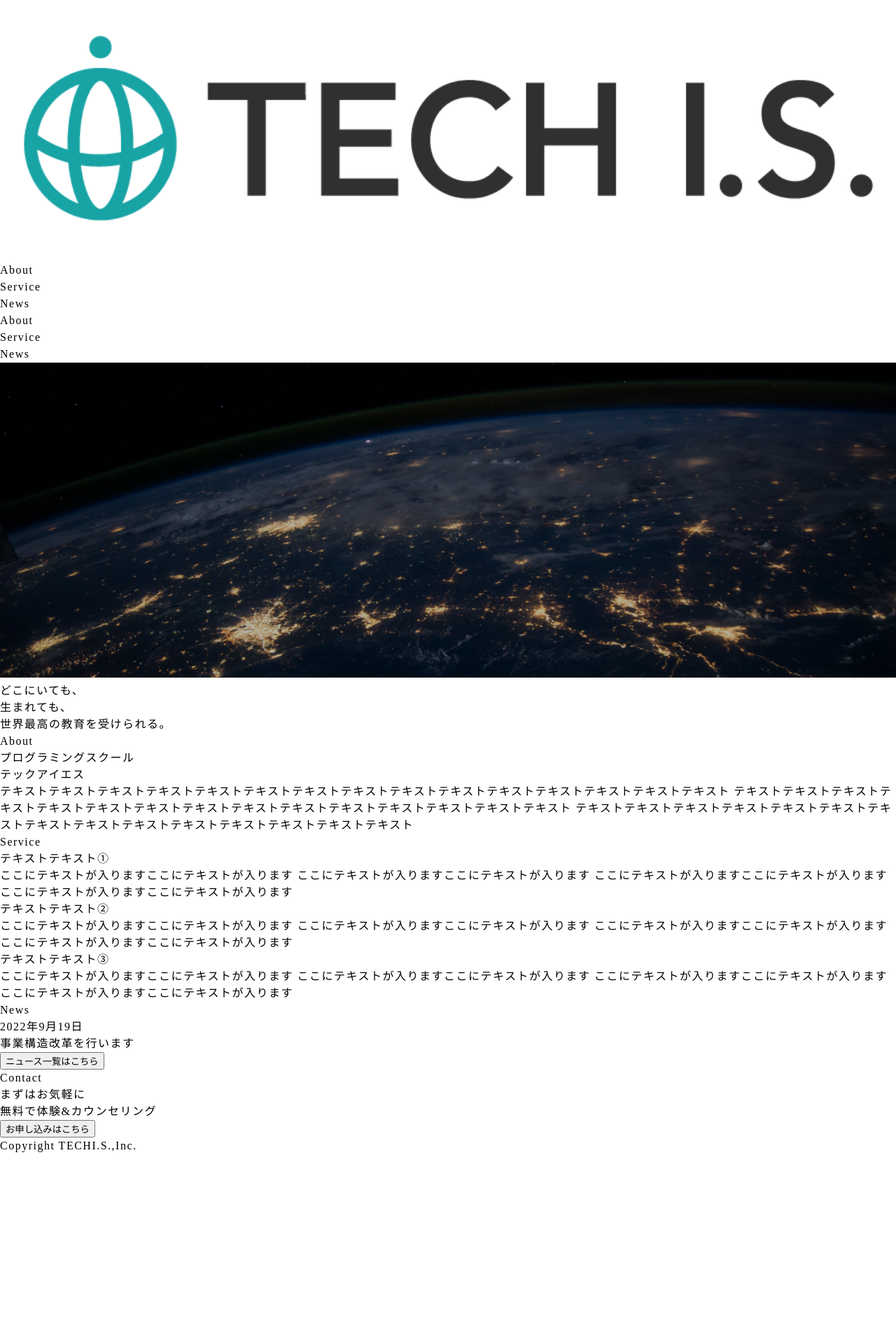
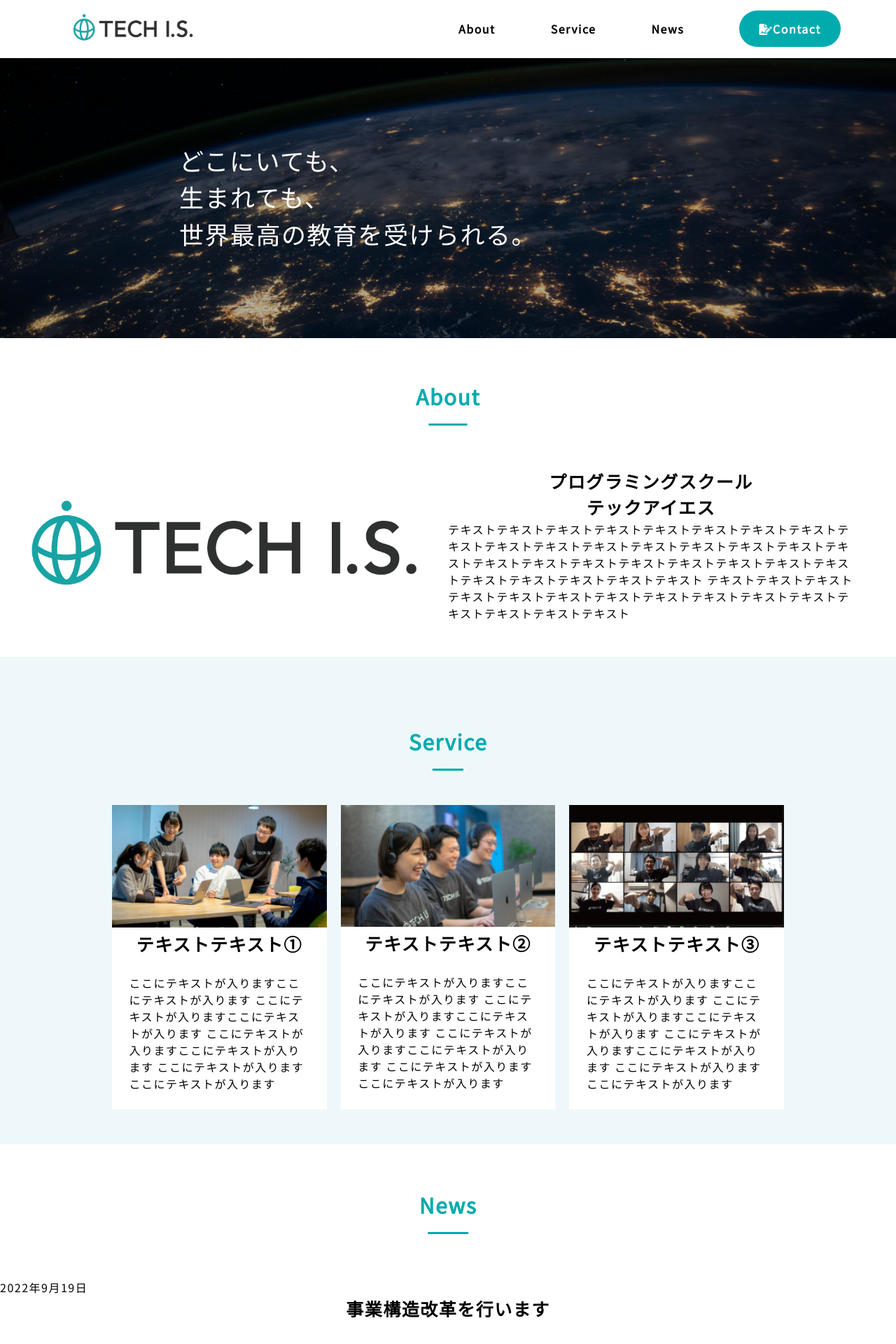
Before and after one commit to mitsuhiro-kobayashi/template-Hamburger-CTAbutton-Returnbutton, a PHP site: page / in a window 1280 px wide. Shown: the top 1920 px of the page at 70% size. Before the commit the page ends 1646 px from the top, so only its background shows below. Run offline with PHP 8.4, Linux system fonts and the light colour scheme; some libraries are stand-ins or nearby versions.

Commit message:
htmlなんとか完成

```diff
--- a/CSS/style.css
+++ b/CSS/style.css
@@ -11,6 +11,216 @@ html {
     transition: none !important;
 }
 
-/************
+/*********
 body
-/************
+**********/
+
+html,
+body {
+    font-size: 16px;
+    font-family: 'Noto Sans JP', sans-serif;
+}
+
+/*********
+common
+**********/
+.common-btn-white {
+    background-color: #fff;
+    border-radius: 50px;
+    padding: 1% 5%;
+    border: solid 0.5px;
+    margin: 50px auto;
+    display: block;
+    text-align: center;
+}
+.common-btn-white a {
+    font-size: larger;
+
+}
+.common-btn-green {
+    background-color: #00abae;
+    border-radius: 50px;
+    padding: 1% 6%;
+    border: none;
+    margin: 50px auto;
+    display: block;
+    text-align: center;
+}
+.common-btn-green a {
+    color: #fff;
+    font-size: larger;
+    display: block;
+    text-align: center;
+}
+
+.common-title-h2 {
+    font-size: 30px;
+    color: #00abae;
+    font-weight: bold;
+    text-align: center;
+    padding: 5%;
+}
+
+.common-title-h2::after {
+    content: '';
+    display: block;
+    width: 5%;
+    height: 3px;
+    background-color: #00abae;
+    transform: translate(950%);
+    margin-top: 1rem;
+}
+
+.common-title-h3 {
+    font-size: 25px;
+    font-weight: bold;
+    text-align: center;
+}
+
+/*********
+header
+**********/
+.header {
+    display: flex;
+    justify-content: space-between;
+}
+
+.header h1 {
+    width: 180px;
+    margin: 13px 0 13px 100px;
+}
+
+.header h1 a img {
+    width: 100%;
+    height: auto;
+}
+
+.menu-pc {
+    display: flex;
+    width: 55%;
+    justify-content: space-evenly;
+    align-items: center;
+}
+
+.menu-pc li {
+    font-weight: bold;
+}
+
+.menu-icon-contact {
+    background-color: #00abae;
+    border-radius: 50px;
+    padding: 2% 4%
+}
+
+.menu-icon-contact a {
+    color: #fff;
+}
+
+.menu-sp {
+    display: none;
+}
+
+/*********
+footer
+**********/
+.footer {
+    background-color: #303030;
+    padding: 50px 0;
+}
+.footer p {
+    color: #fff;
+    text-align: center;
+}
+
+/*********
+front-fv
+**********/
+
+#front-fv {
+    position: relative;
+    height: 400px;
+}
+
+#front-fv h2 {
+    position: absolute;
+    top: 30%;
+    left: 20%;
+    color: #fff;
+    font-size: 35px;
+}
+
+/*********
+about
+**********/
+
+#about {
+    margin: 0 30px;
+}
+.about-contents {
+    display: flex;
+    align-items: center;
+    justify-content: center;
+}
+
+.about-contents li {
+    width: 50%;
+    margin-right: 30px;
+}
+
+.about-contents li img {
+    width: 100%;
+}
+
+/*********
+service
+**********/
+
+#service {
+    background-color: #eef8fa;
+    margin-top: 50px;
+    padding: 50px 150px;
+}
+
+.service-contents {
+    display: flex;
+    justify-content: space-around;
+}
+.service-content {
+    width: 33.333333333%;
+    margin: 0 10px;
+    background-color: #fff;
+}
+
+.service-content img {
+    width: 100%;
+    height: auto;
+    object-fit: cover;
+}
+
+.service-content p {
+    margin: 8%;
+}
+
+/*********
+News
+**********/
+
+
+/*********
+contact
+**********/
+#contact {
+    background-color: #eef8fa;
+    margin-top: 50px;
+    padding: 50px 150px;
+}
+
+
+/*********
+media
+**********/
+@media screen and (max-width: 768px) {
+    .menu-pc {
+        display: none;
+    }
+}
--- a/index.html
+++ b/index.html
@@ -8,76 +8,89 @@
     <!-- リセットCSS -->
     <link rel="stylesheet" href="css/takebayashi-reset.css">
     <!-- FontAwesome -->
-    <link rel="stylesheet" href="https://use.fontawesome.com/releases/v5.15.1/css/all.css">
+    <script src="https://kit.fontawesome.com/8cdec25e91.js" crossorigin="anonymous"></script>
     <title>テンプレ|ハンバーガーメニュー|CTAボタン|ページTOP戻るボタン</title>
 </head>
 <body class="transition">
-    <header>
-        <h1><a href="#"></a><img src="img/logo.png" alt="TECHI.S."></h1>
+    <header class="header">
+        <h1><a href="#"><img src="img/logo.png" alt="TECHI.S."></a></h1>
         <ul class="menu-pc">
             <li><a href="#">About</a></li>
             <li><a href="#">Service</a></li>
             <li><a href="#">News</a></li>
+            <li class="menu-icon-contact">
+                <a href="contact.html">
+                    <i class="fa-sharp fa-solid fa-file-signature"></i>Contact</a>
+            </li>
         </ul>
         <ul class="menu-sp">
             <li><a href="#">About</a></li>
             <li><a href="#">Service</a></li>
             <li><a href="#">News</a></li>
+            <li class="menu-icon-contact">
+                <a href="contact.html">
+                    <i class="fa-sharp fa-solid fa-file-signature"></i>Contact</a>
+            </li>
         </ul>
     </header>
     <main>
         <section id="front-fv">
             <img src="img/top1.png" alt="トップ画像">
             <h2>
-                どこにいても、<br>
-                生まれても、<br>
-                世界最高の教育を受けられる。
+                どこにいても、<br>生まれても、<br>世界最高の教育を受けられる。
             </h2>
         </section>
         <section id="about">
-            <h2 class="common-h2">About</h2>
-            <h3>
-                プログラミングスクール<br>
-                テックアイエス
-            </h3>
-            <p>テキストテキストテキストテキストテキストテキストテキストテキストテキストテキストテキストテキストテキストテキストテキスト テキストテキストテキストテキストテキストテキストテキストテキストテキストテキストテキストテキストテキストテキストテキスト テキストテキストテキストテキストテキストテキストテキストテキストテキストテキストテキストテキストテキストテキストテキスト</p>
+            <h2 class="common-title-h2">About</h2>
+            <ul class="about-contents">
+                <li><img src="img/logo.png" alt="ロゴ"></li>
+                <li>
+                    <h3 class="common-title-h3">
+                        プログラミングスクール<br>テックアイエス
+                    </h3>
+                    <p>テキストテキストテキストテキストテキストテキストテキストテキストテキストテキストテキストテキストテキストテキストテキストテキストテキストテキストテキストテキストテキストテキストテキストテキストテキストテキストテキストテキストテキストテキスト テキストテキストテキストテキストテキストテキストテキストテキストテキストテキストテキストテキストテキストテキストテキスト</p>
+                </li>
+            </ul>
         </section>
         <section id="service">
-            <h2 class="common-h2">Service</h2>
+            <h2 class="common-title-h2">Service</h2>
                 <ul class="service-contents">
-                    <li>
-                        <h3>テキストテキスト①</h3>
+                    <li class="service-content">
+                        <img src="img/service1.png" alt="サービス">
+                        <h3 class="common-title-h3">テキストテキスト①</h3>
                         <p>ここにテキストが入りますここにテキストが入ります ここにテキストが入りますここにテキストが入ります ここにテキストが入りますここにテキストが入ります ここにテキストが入りますここにテキストが入ります</p>
                     </li>
-                    <li>
-                        <h3>テキストテキスト②</h3>
+                    <li class="service-content">
+                        <img src="img/service2.png" alt="サービス2">
+                        <h3 class="common-title-h3">テキストテキスト②</h3>
                         <p>ここにテキストが入りますここにテキストが入ります ここにテキストが入りますここにテキストが入ります ここにテキストが入りますここにテキストが入ります ここにテキストが入りますここにテキストが入ります</p>
                     </li>
-                    <li>
-                        <h3>テキストテキスト③</h3>
+                    <li class="service-content">
+                        <img src="img/service3.png" alt="サービス3">
+                        <h3 class="common-title-h3">テキストテキスト③</h3>
                         <p>ここにテキストが入りますここにテキストが入ります ここにテキストが入りますここにテキストが入ります ここにテキストが入りますここにテキストが入ります ここにテキストが入りますここにテキストが入ります</p>
                     </li>
                 </ul>
         </section>
         <section id="news">
-            <h2 class="common-h2">News</h2>
+            <h2 class="common-title-h2">News</h2>
             <article>
                 <a href="#">
                     <time datetime="2022-09-29">2022年9月19日</time>
-                    <h3>事業構造改革を行います</h3>
+                    <h3 class="common-title-h3">事業構造改革を行います</h3>
                 </a>
             </article>
-            <button><a href="article.html">ニュース一覧はこちら</a></button>
+            <button class="common-btn-white"><a href="article.html">ニュース一覧はこちら</a></button>
         </section>
 
 
         <section id="contact">
-            <h2 class="common-h2">Contact</h2>
-            <h3>
+            <h2 class="common-title-h2">Contact</h2>
+            <h3 class="common-title-h3">
                 まずはお気軽に<br>
                 無料で体験&カウンセリング
             </h3>
-            <button><a href="contact.html">お申し込みはこちら</a></button>
+            <button class="common-btn-green"><a href="contact.html">お申し込みはこちら</a></button>
         </section>
     </main>
     <footer class="footer">
```
